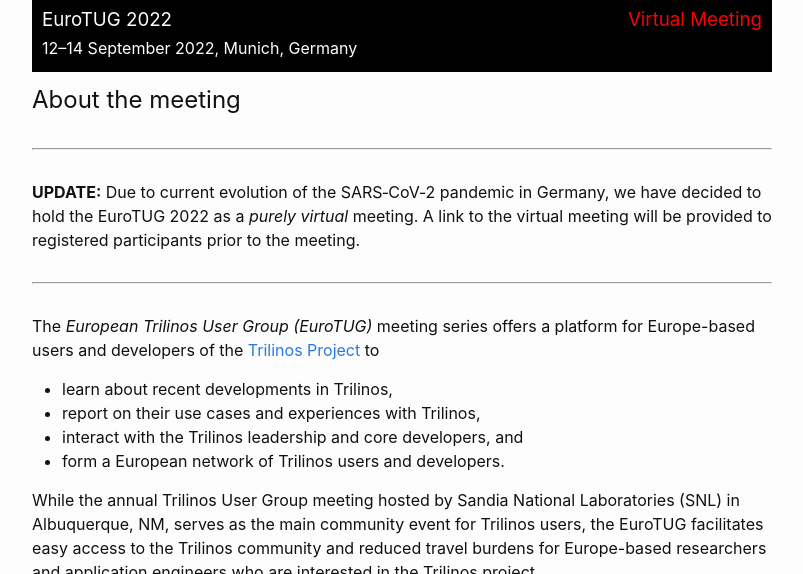
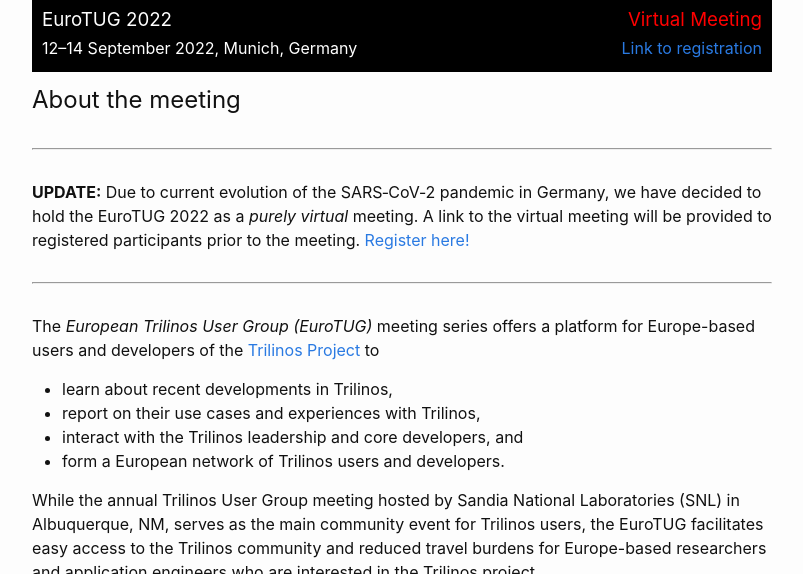
Before and after one commit to EuroTUG/eurotug.github.io, a Jekyll site: the page built from index.md, in a window 1280 px wide and 900 px high, cut to the strip 326-900 px from the top of the window. Shown: the whole strip, without its empty margins (238-1041 px from the left). Built offline with Jekyll 4.4.1, drawn with Linux system fonts in a browser that asks for light colours.

Commit message:
Add several links to the registration form

```diff
--- a/index.md
+++ b/index.md
@@ -12,7 +12,7 @@ layout: home
   <img class="cropped-image none-image" src="https://images.unsplash.com/photo-1599982890963-3aabd60064d2?ixlib=rb-1.2.1&ixid=MnwxMjA3fDB8MHxwaG90by1wYWdlfHx8fGVufDB8fHx8&auto=format&fit=crop&w=1674&q=80" alt="image tooltip here"/>
   <div class="text-block">
     <h3>EuroTUG 2022 <span style="color:red;float:right">Virtual Meeting</span></h3>
-    <p>12–14 September 2022, Munich, Germany</p>
+    <p>12–14 September 2022, Munich, Germany <span style="float:right"><a href="https://docs.google.com/forms/d/e/1FAIpQLSeu8_LW_ijZU45qvH6boORGQifOXuylcy4J_DU6WSWg7ijvNw/viewform?usp=sf_link">Link to registration</a></span></p>
   </div>
 </div>
 
@@ -22,7 +22,7 @@ layout: home
 
 **UPDATE:** Due to current evolution of the SARS‑CoV‑2 pandemic in Germany,
 we have decided to hold the EuroTUG 2022 as a _purely virtual_ meeting.
-A link to the virtual meeting will be provided to registered participants prior to the meeting.
+A link to the virtual meeting will be provided to registered participants prior to the meeting. [Register here!](https://docs.google.com/forms/d/e/1FAIpQLSeu8_LW_ijZU45qvH6boORGQifOXuylcy4J_DU6WSWg7ijvNw/viewform?usp=sf_link)
 
 ---
 
```
